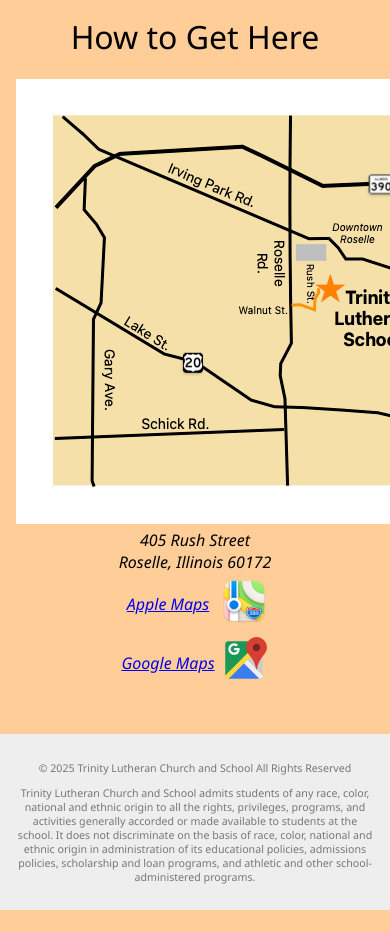
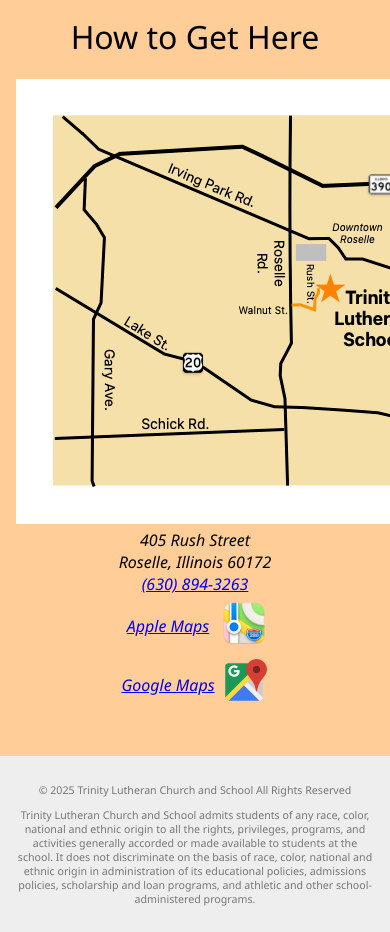
Before and after one commit to rguico/trinity-landing-pages, a PHP site: page /find-us/index.php in a window 390 px wide; the page is wider, and only the part inside the window is pictured. Shown: the part 245-1177 px from the top of that part. Before the commit the page ends 1155 px from the top of that part, so only its background shows below. Run offline with PHP 8.4, Linux system fonts and the light colour scheme.

Commit message:
Telephone number is good.

```diff
--- a/includes/address.php
+++ b/includes/address.php
@@ -1,6 +1,7 @@
 <address>
 405 Rush Street<br/>
 Roselle, Illinois 60172<br/>
+<a href="tel:16308943263">(630) 894-3263</a>
 <table style="margin: 0 auto;">
     <tr>
         <td><a href="https://maps.apple.com/?address=405,Rush+Street,Roselle,Illinois&dirflg=d
```
